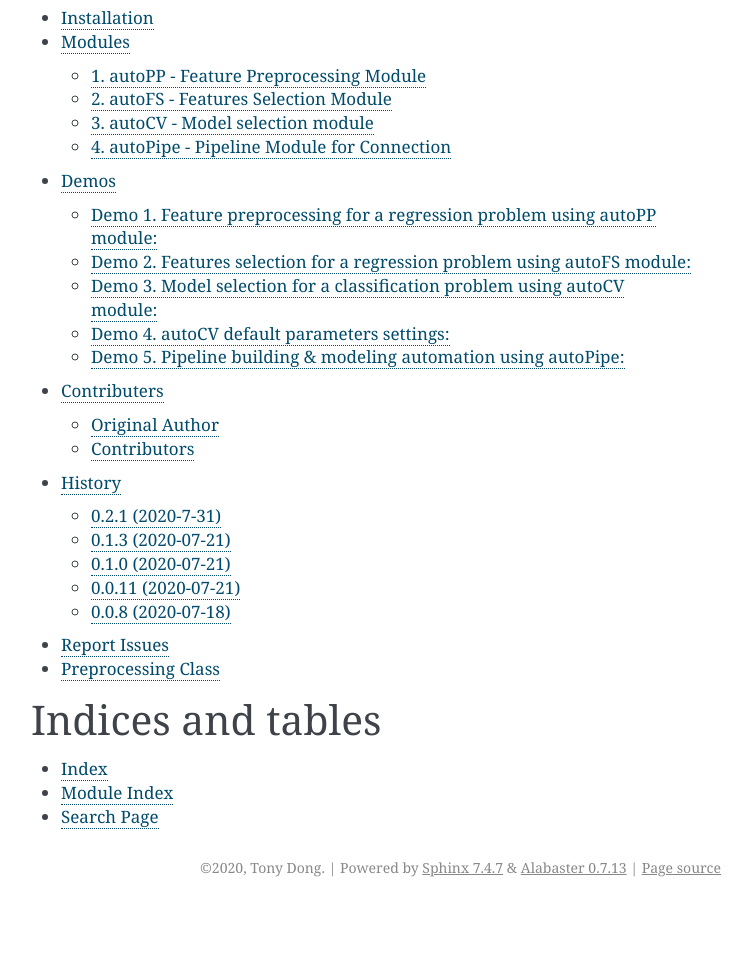
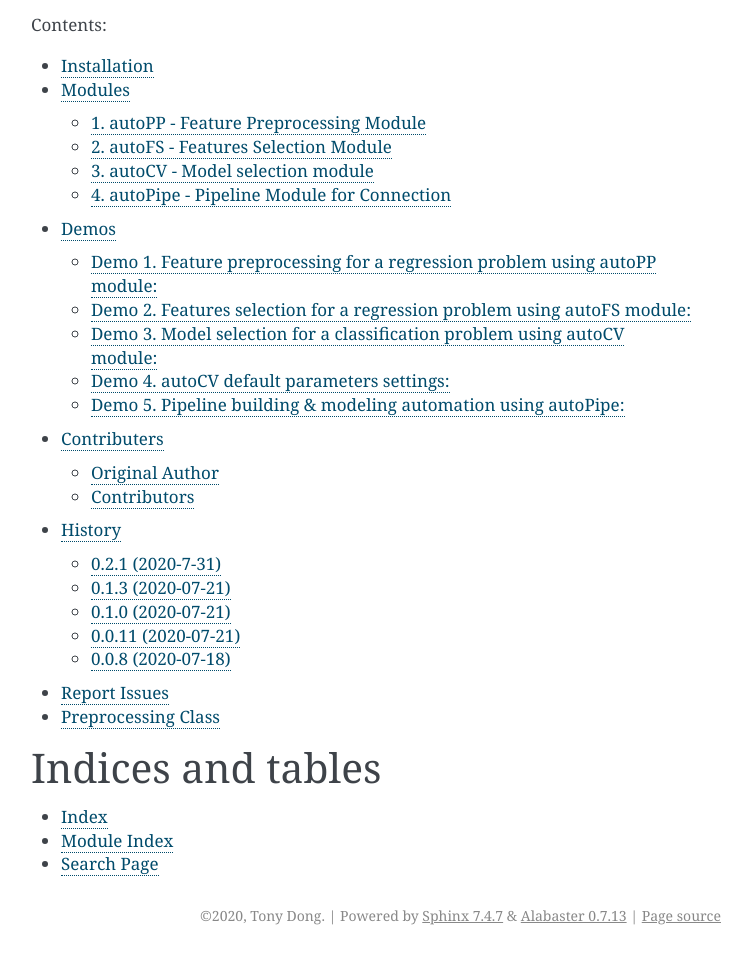
Before and after one commit to tonyleidong/OptimalFlow, a Sphinx documentation site: the page built from docs/index.rst, in a window 1280 px wide, cut to the strip 810-1765 px from the top of the page. Shown: the whole strip, without its empty margins (389-1141 px from the left). Built offline with Sphinx 7.4.7, drawn with Linux system fonts in a browser that asks for light colours; pages that are not in the unit, such as notebooks, are missing from menus; before the commit the page ends 1717 px from its top, so only the background shows below that.

Commit message:
Update Docs

```diff
--- a/docs/conf.py
+++ b/docs/conf.py
@@ -10,9 +10,9 @@
 # add these directories to sys.path here. If the directory is relative to the
 # documentation root, use os.path.abspath to make it absolute, like shown here.
 #
-# import os
-# import sys
-# sys.path.insert(0, os.path.abspath('.'))
+import os
+import sys
+sys.path.insert(0, os.path.abspath('.'))
 
 
 # -- Project information -----------------------------------------------------
--- a/docs/index.rst
+++ b/docs/index.rst
@@ -15,6 +15,7 @@ Welcome to Dynamic Pipeline's Documentation!
 
 .. toctree::
    :maxdepth: 3
+   :caption: Contents:
 
    readme
    installation
```
